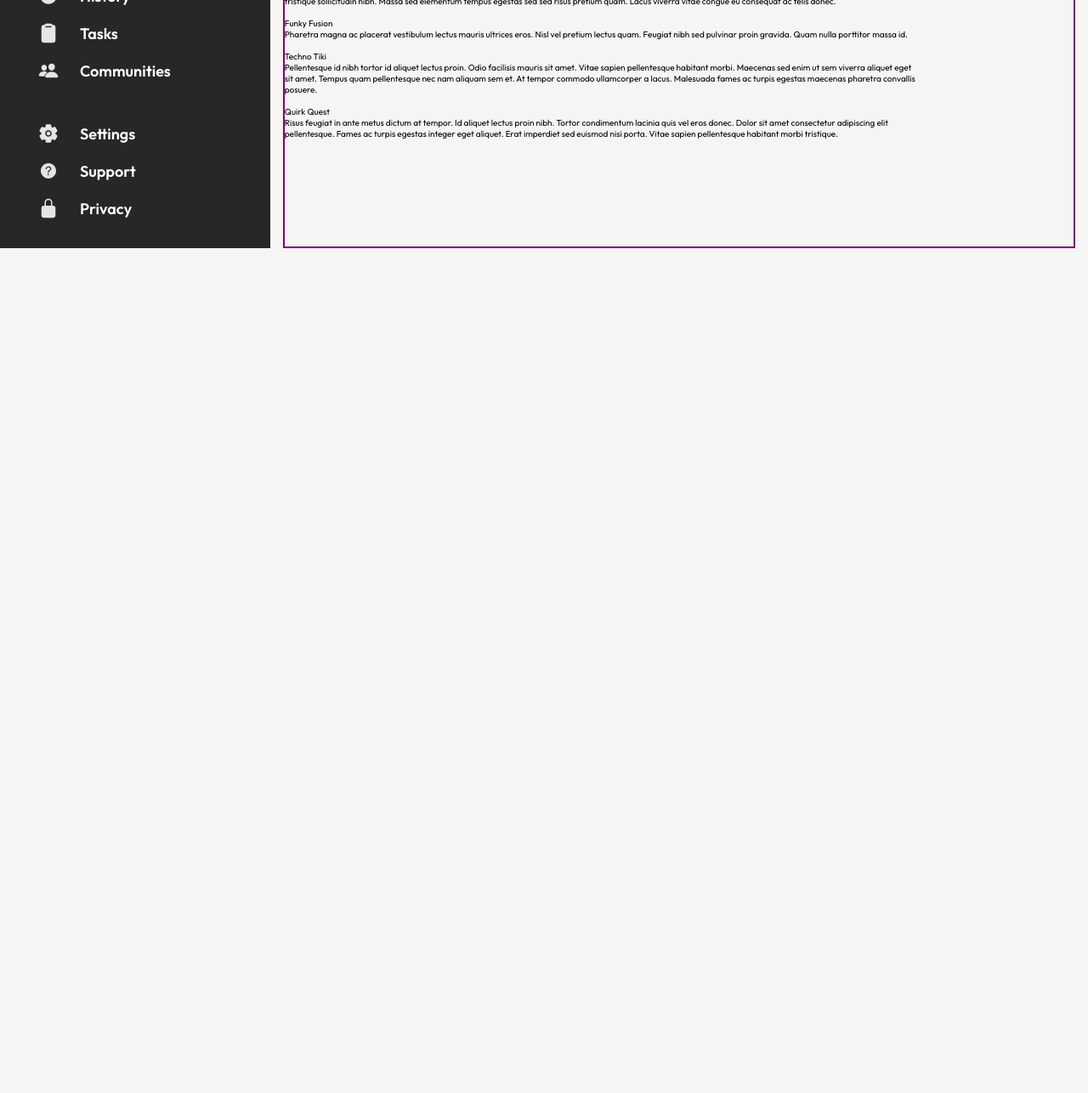
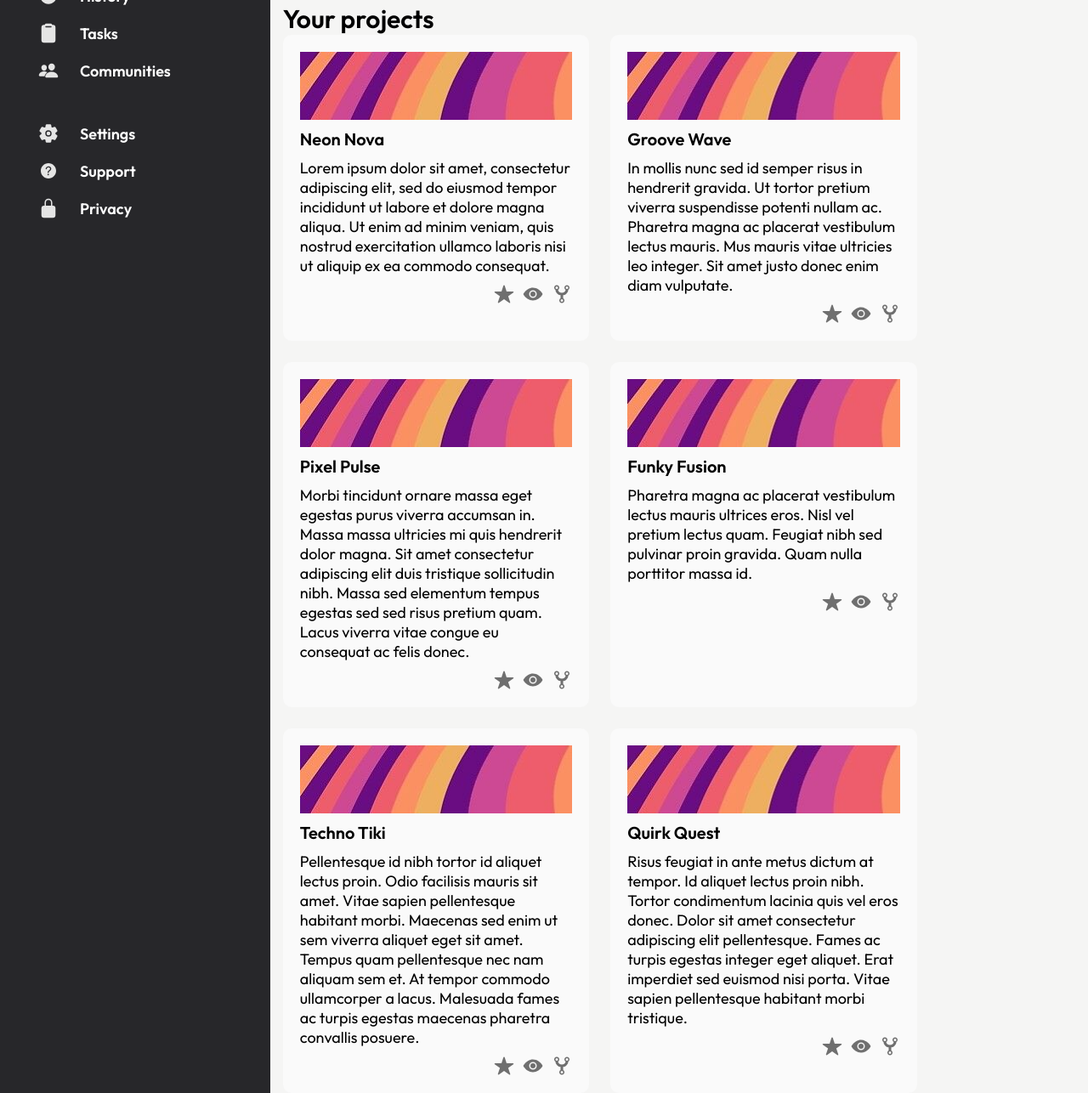
Before and after one commit to vaseemGit7/admin-dashboard, a plain HTML site: page index.html in a window 1280 px wide. Shown: the part 269-1555 px from the top of the page at 85% size. Before the commit the page ends 800 px from the top, so only its background shows below. Drawn offline with nearby package versions, Linux system fonts and the light colour scheme.

Commit message:
Add style to cards

```diff
--- a/index.html
+++ b/index.html
@@ -79,40 +79,34 @@
             <div class="project-container">
                 <div class="container-title">Your projects</div>
                 <div class="projects">
-                    <div class="card-one">
-                        <div class="card-image">
-                            <img src="" alt="">
-                        </div>
+                    <div class="card card-one">
+                        <div class="card-image"></div>
                         <div class="card-title">Neon Nova</div>
                         <div class="card-description">Lorem ipsum dolor sit amet, consectetur adipiscing elit, sed do eiusmod
                             tempor incididunt ut labore et dolore magna aliqua. Ut enim ad minim veniam, quis nostrud exercitation
                             ullamco laboris nisi ut aliquip ex ea commodo consequat.
                         </div>
                         <div class="card-icons">
-                            <ion-icons name=""></ion-icons>
-                            <ion-icons name=""></ion-icons>
-                            <ion-icons name=""></ion-icons>
+                            <ion-icon name="star"></ion-icon>
+                            <ion-icon name="eye"></ion-icon>
+                            <ion-icon name="git-network"></ion-icon>
                         </div>
                     </div>
-                    <div class="card-two">
-                        <div class="card-image">
-                            <img src="" alt="">
-                        </div>
+                    <div class="card card-two">
+                        <div class="card-image"></div>
                         <div class="card-title">Groove Wave</div>
                         <div class="card-description">In mollis nunc sed id semper risus in hendrerit gravida. Ut tortor pretium
                             viverra suspendisse potenti nullam ac. Pharetra magna ac placerat vestibulum lectus mauris. Mus mauris
                             vitae ultricies leo integer. Sit amet justo donec enim diam vulputate.
                             </div>
                         <div class="card-icons">
-                            <ion-icons name=""></ion-icons>
-                            <ion-icons name=""></ion-icons>
-                            <ion-icons name=""></ion-icons>
+                            <ion-icon name="star"></ion-icon>
+                            <ion-icon name="eye"></ion-icon>
+                            <ion-icon name="git-network"></ion-icon>
                         </div>
                     </div>
-                    <div class="card-three">
-                        <div class="card-image">
-                            <img src="" alt="">
-                        </div>
+                    <div class="card card-three">
+                        <div class="card-image"></div>
                         <div class="card-title">Pixel Pulse</div>
                         <div class="card-description">Morbi tincidunt ornare massa eget egestas purus viverra accumsan in. Massa
                             massa ultricies mi quis hendrerit dolor magna. Sit amet consectetur adipiscing elit duis tristique
@@ -120,30 +114,26 @@
                             congue eu consequat ac felis donec.
                         </div>
                         <div class="card-icons">
-                            <ion-icons name=""></ion-icons>
-                            <ion-icons name=""></ion-icons>
-                            <ion-icons name=""></ion-icons>
+                            <ion-icon name="star"></ion-icon>
+                            <ion-icon name="eye"></ion-icon>
+                            <ion-icon name="git-network"></ion-icon>
                         </div>
                     </div>
-                    <div class="card-four">
-                        <div class="card-image">
-                            <img src="" alt="">
-                        </div>
+                    <div class="card card-four">
+                        <div class="card-image"></div>
                         <div class="card-title">Funky Fusion</div>
                         <div class="card-description">Pharetra magna ac placerat vestibulum lectus mauris ultrices eros. Nisl vel
                             pretium lectus quam. Feugiat nibh sed pulvinar proin gravida.
                             Quam nulla porttitor massa id.
                         </div>
                         <div class="card-icons">
-                            <ion-icons name=""></ion-icons>
-                            <ion-icons name=""></ion-icons>
-                            <ion-icons name=""></ion-icons>
+                            <ion-icon name="star"></ion-icon>
+                            <ion-icon name="eye"></ion-icon>
+                            <ion-icon name="git-network"></ion-icon>
                         </div>
                     </div>
-                    <div class="card-five">
-                        <div class="card-image">
-                            <img src="" alt="">
-                        </div>
+                    <div class="card card-five">
+                        <div class="card-image"></div>
                         <div class="card-title">Techno Tiki</div>
                         <div class="card-description">Pellentesque id nibh tortor id aliquet lectus proin. Odio facilisis mauris
                             sit amet. Vitae sapien pellentesque habitant morbi. Maecenas sed enim ut sem viverra aliquet eget sit
@@ -151,15 +141,13 @@
                             fames ac turpis egestas maecenas pharetra convallis posuere.
                         </div>
                         <div class="card-icons">
-                            <ion-icons name=""></ion-icons>
-                            <ion-icons name=""></ion-icons>
-                            <ion-icons name=""></ion-icons>
+                            <ion-icon name="star"></ion-icon>
+                            <ion-icon name="eye"></ion-icon>
+                            <ion-icon name="git-network"></ion-icon>
                         </div>
                     </div>
-                    <div class="card-six">
-                        <div class="card-image">
-                            <img src="" alt="">
-                        </div>
+                    <div class="card card-six">
+                        <div class="card-image"></div>
                         <div class="card-title">Quirk Quest</div>
                         <div class="card-description">Risus feugiat in ante metus dictum at tempor. Id aliquet lectus proin nibh.
                             Tortor condimentum lacinia quis vel eros donec. Dolor sit amet consectetur adipiscing elit pellentesque.
@@ -167,9 +155,9 @@
                             pellentesque habitant morbi tristique.
                         </div>
                         <div class="card-icons">
-                            <ion-icons name=""></ion-icons>
-                            <ion-icons name=""></ion-icons>
-                            <ion-icons name=""></ion-icons>
+                            <ion-icon name="star"></ion-icon>
+                            <ion-icon name="eye"></ion-icon>
+                            <ion-icon name="git-network"></ion-icon>
                         </div>
                     </div>
                 </div>
--- a/styles.css
+++ b/styles.css
@@ -167,5 +167,51 @@ ion-icon{
     display: grid;
     grid-template-columns: 4fr 1fr;
     grid-template-rows: auto;
-    border: 2px solid purple;
 }
+
+.container-title{
+    font-size: 3rem;
+    font-weight: 600;
+}
+
+.projects{
+    display: grid;
+    grid-template-columns: repeat(auto-fit,minmax(250px,1fr));
+    gap: 25px;
+}
+
+.card{
+    display: grid;
+    grid-template-columns: 1fr;
+    grid-template-rows: auto max-content auto 1fr;
+    height: auto;
+    background-color: #FAFAFA;
+    padding:20px;
+    gap:10px;
+    border-radius: 10px;
+}
+
+.card-image{
+    height: 80px;
+    background-image: url(./src/images/card-image1.jpeg);
+}
+
+.card-title{
+    font-size:2rem;
+    font-weight: 600;
+}
+
+.card-description{
+    font-size: 1.8rem;
+}
+
+.card-icons{
+    display:flex;
+    justify-content: end;
+    gap: 10px;
+}
+
+.card-icons ion-icon{
+    font-size:24px;
+    color:#6F6F6F;
+}
```
